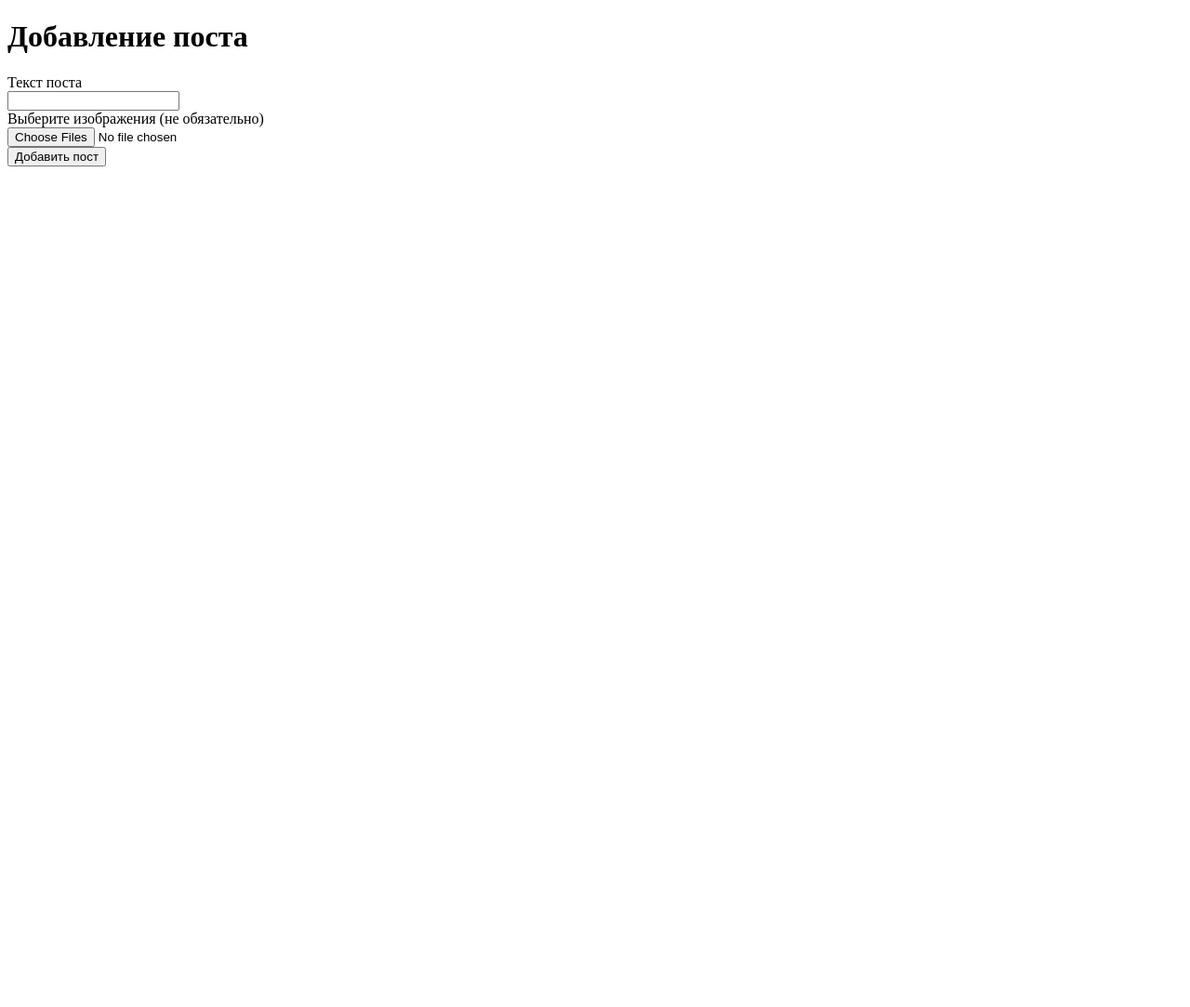
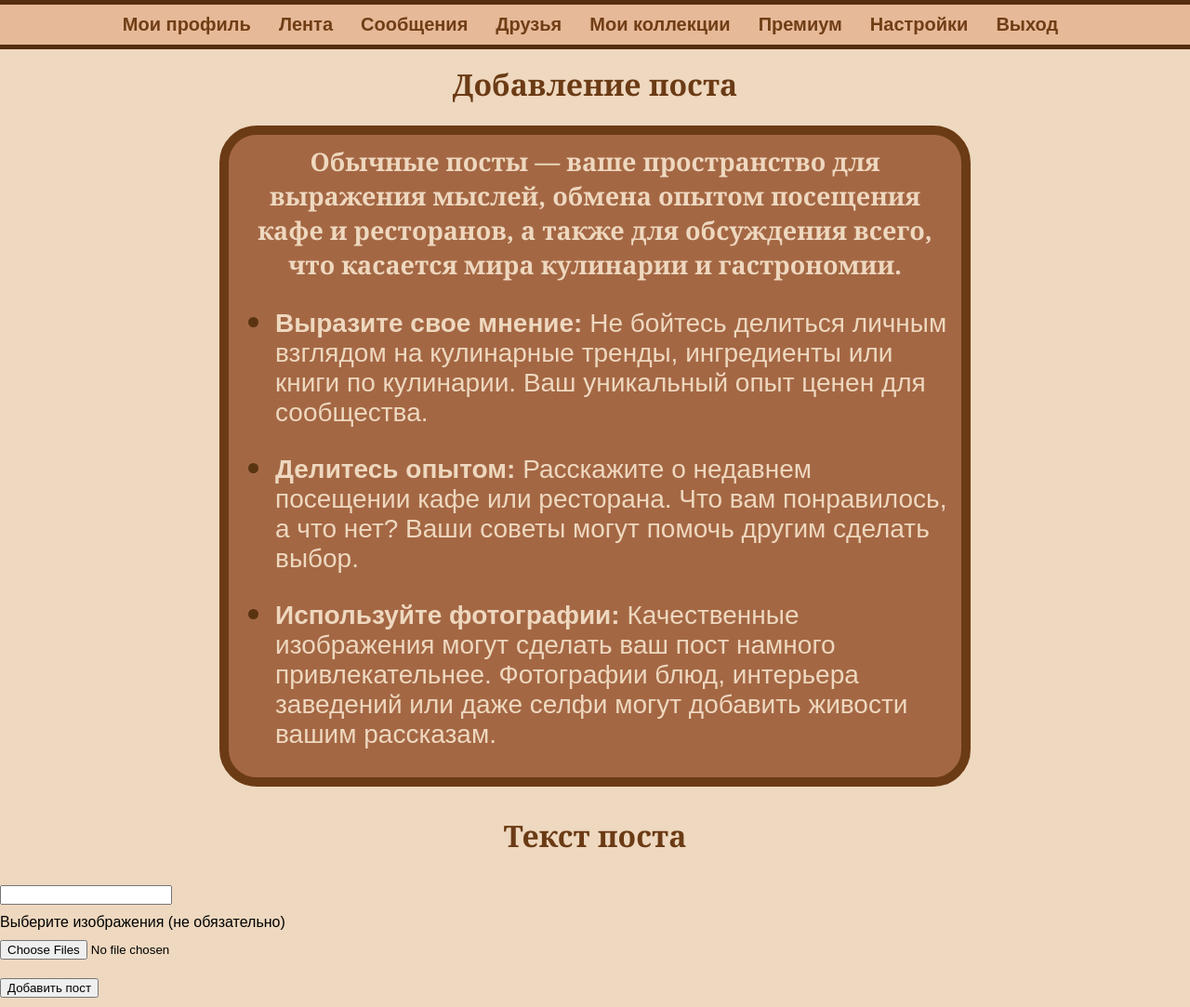
Before and after one commit to paych3ck/kitten_chef, a Flask app: template templates/add_post.html in a window 1280 px wide. Shown: the whole page at 93% size. Before the commit the page ends 179 px from the top, so only its background shows below. Run offline with Flask 3, Linux system fonts and the light colour scheme; the template is opened without the code that fills it: values that come from a table or form of the project are taken from there, others are empty; parts of the project's set-up code (start-up, migrations or seed data) failed here and were passed over; some libraries are stand-ins or nearby versions.

Commit message:
оформление рецепта
оформление рецепта

```diff
--- a/static/css/style_add_recipe.css
+++ b/static/css/style_add_recipe.css
@@ -1,13 +1,81 @@
 body {
-    font-family: Arial, sans-serif;
+    background-color: #EED8BF;
+    /* text-align: center; */
+    margin: 0;
+    font-family: Arial, Helvetica, sans-serif;
+    font-size: 16px;
+    /* font-weight: bold; */
+}
+.container {
+    padding: 10px;
+    border: 10px solid rgb(107, 59, 21);
+    background-color: #a46744;
+    margin: 50px auto;
+    margin-bottom: 10px;
+    max-width: 60%;
+    border-radius: 40px;
+    margin-top: 1px;
+    /* text-align: center; */
+}
+.name-container {
+    display: flex;
+    justify-content: center;
+    margin-top: 48px;
+}
+.text-container {
+    display: flex;
+    justify-content: center;
+}
+h2 {
+    display: flex;
+    margin: 0 auto;
+    color:#EED8BF;
+    font-family: Georgia, 'Times New Roman', Times, serif;
+    font-size: 27px;
+}
+h1 {
+    font-size: 32px;
+    color:rgb(107, 59, 21);
+    font-family: Georgia, 'Times New Roman', Times, serif;
+    font-weight: bold;
+    display: flex;
+}
+.header-container {
+    font-family: Georgia, 'Times New Roman', Times, serif;
+    color:#EED8BF;
+    font-size: 30px;
+    display: flex;
+    align-items: center;
+    margin-bottom: 20px;
+    text-align: center;
+}
+/* textarea {
+    background-color: aqua;
+} */
+ul li::marker {
+    color: rgb(82, 37, 13);
+    /* display: flex; */
+    margin-bottom: 20px;
+    font-family: Georgia, 'Times New Roman', Times, serif;
+    font-size: 32px;
+    color: #5a3411;
 }
 
-input,
+li {
+    margin-bottom: 20px;
+    color: #EED8BF;
+    font-size: 28px;
+}
+input{
+    margin: 10px 0;
+}
 button {
+    background-color: aqua;
     margin: 10px 0;
     padding: 8px;
 }
 
 button {
     cursor: pointer;
+    background-color: aqua;
 }
--- a/static/css/style_friends.css
+++ b/static/css/style_friends.css
@@ -86,10 +86,12 @@ button:hover {
 .container {
     padding: 10px;
     background-color: #a46744;
+    border: 10px solid rgb(107, 59, 21);
+    border-radius: 50%;
     margin: 20px auto;
     max-width: 50%;
     border-radius: 40px;
-    margin-top: 58px;
+    margin-top: 48px;
 }
 
 .user-info {
--- a/templates/add_post.html
+++ b/templates/add_post.html
@@ -5,17 +5,42 @@
     <meta charset="UTF-8">
     <title>Добавление поста</title>
     <!-- Подключите необходимые стили -->
+    <link href="{{ url_for('static', filename='css/style_header.css') }}" rel="stylesheet">
+    <link href="{{ url_for('static', filename='css/style_add_recipe.css') }}" rel="stylesheet">
 </head>
 
 <body>
-
-    <h1>Добавление поста</h1>
-
+    {% include 'base_header.html' %}
+    <div class="name-container">
+        <h1>Добавление поста</h1>
+    </div>
+    <div class="container">
+        <div class="header-container">
+            <h2>
+                Обычные посты — ваше пространство для выражения мыслей, обмена опытом посещения кафе и ресторанов, а также для обсуждения всего, что касается мира кулинарии и гастрономии.
+            </h2>
+        </div>
+        <div class="info-container">
+            <ul>
+                <li>
+                    <b>Выразите свое мнение:</b> Не бойтесь делиться личным взглядом на кулинарные тренды, ингредиенты или книги по кулинарии. Ваш уникальный опыт ценен для сообщества.
+                </li>
+                <li>
+                    <b>Делитесь опытом:</b> Расскажите о недавнем посещении кафе или ресторана. Что вам понравилось, а что нет? Ваши советы могут помочь другим сделать выбор.
+                </li>
+                <li>
+                    <b>Используйте фотографии:</b> Качественные изображения могут сделать ваш пост намного привлекательнее. Фотографии блюд, интерьера заведений или даже селфи могут добавить живости вашим рассказам.
+                </li>
+            </ul>
+        </div>
+    </div>
     <form method="POST" enctype="multipart/form-data">
         {{ add_post_form.hidden_tag() }}
 
         <div>
-            {{ add_post_form.content.label }} <br>
+            <div class="text-container">
+                <h1>{{ add_post_form.content.label }} </h1> <br>
+            </div>
             {{ add_post_form.content(rows=5, cols=40) }} <br>
             {% for error in add_post_form.content.errors %}
             <span style="color: red;">[{{ error }}]</span>
```
Also changed, not shown: static/css/style_feed.css (+26 -14 lines), static/css/style_header.css (+19 -6 lines).
